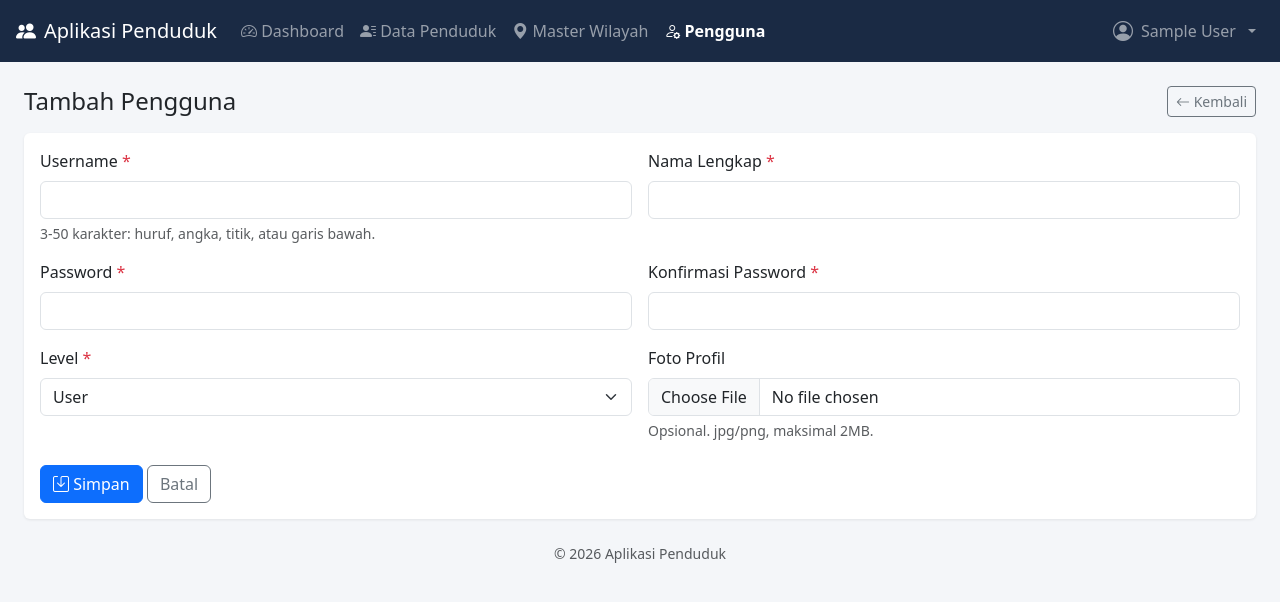
After one commit to ramosbarker86-arsen/aplikasi_penduduk, a PHP site: page /users/tambah.php in a window 1280 px wide. The commit adds this page. Shown: the top 602 px of the page. Run offline with PHP 8.4, Linux system fonts and the light colour scheme; the visitor is signed in with stand-in values (Sample User, id 1); tables that the repository leaves empty hold one stand-in row (values such as "Sample post").

Commit message:
Tambah form input pengguna dan daftar pengguna (khusus admin)
Co-Authored-By: Claude Opus 5.5 <noreply@anthropic.com>

```diff
--- a/includes/auth.php
+++ b/includes/auth.php
@@ -26,10 +26,25 @@ function isAdmin()
     return ($_SESSION['level'] ?? '') === 'admin';
 }
 
+function requireAdmin()
+{
+    requireLogin();
+    if (!isAdmin()) {
+        $_SESSION['flash_error'] = 'Halaman ini hanya bisa diakses oleh admin.';
+        header('Location: ' . basePath() . 'index.php');
+        exit;
+    }
+}
+
 // Mengembalikan path relatif ke root aplikasi, supaya link konsisten baik diakses
-// dari root (index.php) maupun dari dalam folder penduduk/ (penduduk/list.php, dll).
+// dari root (index.php) maupun dari dalam subfolder (penduduk/, wilayah/, users/).
 function basePath()
 {
     $script = $_SERVER['SCRIPT_NAME'];
-    return (strpos($script, '/penduduk/') !== false || strpos($script, '/wilayah/') !== false) ? '../' : '';
+    foreach (['/penduduk/', '/wilayah/', '/users/'] as $dir) {
+        if (strpos($script, $dir) !== false) {
+            return '../';
+        }
+    }
+    return '';
 }
--- a/includes/header.php
+++ b/includes/header.php
@@ -40,6 +40,13 @@ $currentPage = basename($_SERVER['SCRIPT_NAME']);
                         <i class="bi bi-geo-alt-fill"></i> Master Wilayah
                     </a>
                 </li>
+                <?php if (isAdmin()): ?>
+                <li class="nav-item">
+                    <a class="nav-link <?= strpos($_SERVER['REQUEST_URI'], '/users/') !== false ? 'active' : '' ?>" href="<?= $base ?>users/list.php">
+                        <i class="bi bi-person-gear"></i> Pengguna
+                    </a>
+                </li>
+                <?php endif; ?>
             </ul>
             <ul class="navbar-nav">
                 <li class="nav-item dropdown">
--- /dev/null
+++ b/users/tambah.php
@@ -0,0 +1,148 @@
+<?php
+require_once __DIR__ . '/../config/database.php';
+require_once __DIR__ . '/../includes/auth.php';
+requireAdmin();
+
+$pdo = getDB();
+
+$errors = [];
+$form = [
+    'username' => '', 'nama_lengkap' => '', 'level' => 'user',
+];
+
+function uploadFotoProfil(string $field): ?string
+{
+    if (empty($_FILES[$field]['name'])) {
+        return null;
+    }
+
+    $file = $_FILES[$field];
+    if ($file['error'] !== UPLOAD_ERR_OK) {
+        throw new RuntimeException('Gagal mengunggah foto profil.');
+    }
+
+    $allowedExt = ['jpg', 'jpeg', 'png'];
+    $ext = strtolower(pathinfo($file['name'], PATHINFO_EXTENSION));
+    if (!in_array($ext, $allowedExt, true) || @getimagesize($file['tmp_name']) === false) {
+        throw new RuntimeException('Foto profil harus berupa gambar jpg, jpeg, atau png.');
+    }
+
+    if ($file['size'] > 2 * 1024 * 1024) {
+        throw new RuntimeException('Ukuran foto profil maksimal 2MB.');
+    }
+
+    $destDir = __DIR__ . '/../uploads/profil/';
+    if (!is_dir($destDir)) {
+        mkdir($destDir, 0755, true);
+    }
+    $newName = 'profil_' . uniqid() . '.' . $ext;
+    move_uploaded_file($file['tmp_name'], $destDir . $newName);
+
+    return 'uploads/profil/' . $newName;
+}
+
+if ($_SERVER['REQUEST_METHOD'] === 'POST') {
+    foreach ($form as $key => $default) {
+        $form[$key] = trim($_POST[$key] ?? '');
+    }
+    $password = $_POST['password'] ?? '';
+    $passwordConfirm = $_POST['password_confirm'] ?? '';
+
+    if ($form['username'] === '') {
+        $errors[] = 'Username wajib diisi.';
+    } elseif (!preg_match('/^[A-Za-z0-9_.]{3,50}$/', $form['username'])) {
+        $errors[] = 'Username 3-50 karakter, hanya huruf, angka, titik, dan garis bawah.';
+    } else {
+        $stmt = $pdo->prepare('SELECT COUNT(*) FROM users WHERE username = ?');
+        $stmt->execute([$form['username']]);
+        if ($stmt->fetchColumn() > 0) $errors[] = 'Username sudah digunakan.';
+    }
+    if ($form['nama_lengkap'] === '') $errors[] = 'Nama lengkap wajib diisi.';
+    if (!in_array($form['level'], ['admin', 'user'], true)) $errors[] = 'Level tidak valid.';
+    if (strlen($password) < 6) $errors[] = 'Password minimal 6 karakter.';
+    if ($password !== $passwordConfirm) $errors[] = 'Konfirmasi password tidak sama.';
+
+    if (!$errors) {
+        try {
+            $fotoProfil = uploadFotoProfil('foto_profil');
+        } catch (RuntimeException $e) {
+            $errors[] = $e->getMessage();
+        }
+    }
+
+    if (!$errors) {
+        $stmt = $pdo->prepare('INSERT INTO users (username, password, nama_lengkap, level, foto_profil) VALUES (?,?,?,?,?)');
+        $stmt->execute([
+            $form['username'], password_hash($password, PASSWORD_DEFAULT),
+            $form['nama_lengkap'], $form['level'], $fotoProfil,
+        ]);
+
+        $_SESSION['flash_success'] = 'Pengguna berhasil ditambahkan.';
+        header('Location: list.php');
+        exit;
+    }
+}
+
+$pageTitle = 'Tambah Pengguna';
+require_once __DIR__ . '/../includes/header.php';
+?>
+
+<div class="d-flex justify-content-between align-items-center mb-3">
+    <h4 class="mb-0">Tambah Pengguna</h4>
+    <a href="list.php" class="btn btn-sm btn-outline-secondary"><i class="bi bi-arrow-left"></i> Kembali</a>
+</div>
+
+<?php if ($errors): ?>
+    <div class="alert alert-danger">
+        <ul class="mb-0">
+            <?php foreach ($errors as $err): ?><li><?= htmlspecialchars($err) ?></li><?php endforeach; ?>
+        </ul>
+    </div>
+<?php endif; ?>
+
+<div class="card">
+    <div class="card-body">
+        <form method="post" enctype="multipart/form-data">
+            <div class="row g-3">
+                <div class="col-md-6">
+                    <label class="form-label">Username <span class="text-danger">*</span></label>
+                    <input type="text" name="username" class="form-control" maxlength="50" pattern="[A-Za-z0-9_.]{3,50}" value="<?= htmlspecialchars($form['username']) ?>" required>
+                    <div class="form-text">3-50 karakter: huruf, angka, titik, atau garis bawah.</div>
+                </div>
+                <div class="col-md-6">
+                    <label class="form-label">Nama Lengkap <span class="text-danger">*</span></label>
+                    <input type="text" name="nama_lengkap" class="form-control" maxlength="100" value="<?= htmlspecialchars($form['nama_lengkap']) ?>" required>
+                </div>
+
+                <div class="col-md-6">
+                    <label class="form-label">Password <span class="text-danger">*</span></label>
+                    <input type="password" name="password" class="form-control" minlength="6" autocomplete="new-password" required>
+                </div>
+                <div class="col-md-6">
+                    <label class="form-label">Konfirmasi Password <span class="text-danger">*</span></label>
+                    <input type="password" name="password_confirm" class="form-control" minlength="6" autocomplete="new-password" required>
+                </div>
+
+                <div class="col-md-6">
+                    <label class="form-label">Level <span class="text-danger">*</span></label>
+                    <select name="level" class="form-select" required>
+                        <option value="user" <?= $form['level'] === 'user' ? 'selected' : '' ?>>User</option>
+                        <option value="admin" <?= $form['level'] === 'admin' ? 'selected' : '' ?>>Admin</option>
+                    </select>
+                </div>
+                <div class="col-md-6">
+                    <label class="form-label">Foto Profil</label>
+                    <input type="file" name="foto_profil" class="form-control" accept=".jpg,.jpeg,.png">
+                    <div class="form-text">Opsional. jpg/png, maksimal 2MB.</div>
+                </div>
+            </div>
+
+            <div class="mt-4">
+                <button type="submit" class="btn btn-primary"><i class="bi bi-save"></i> Simpan</button>
+                <a href="list.php" class="btn btn-outline-secondary">Batal</a>
+            </div>
+        </form>
+    </div>
+</div>
+
+<?php require_once __DIR__ . '/../includes/footer.php'; ?>
```
Also changed, not shown: users/list.php (added, +64 -0 lines), 1 other file.
